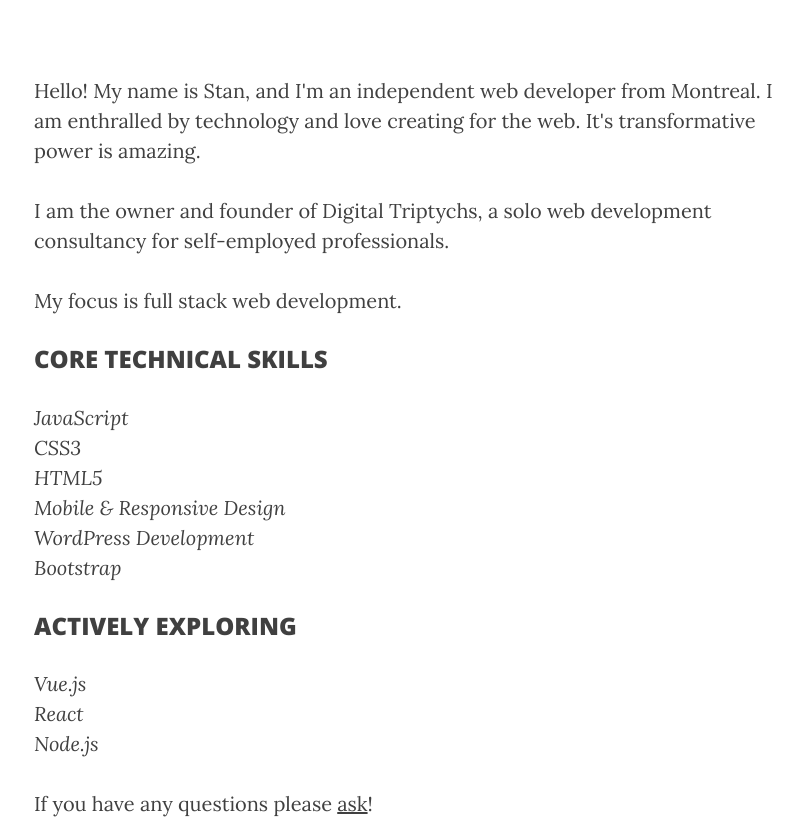
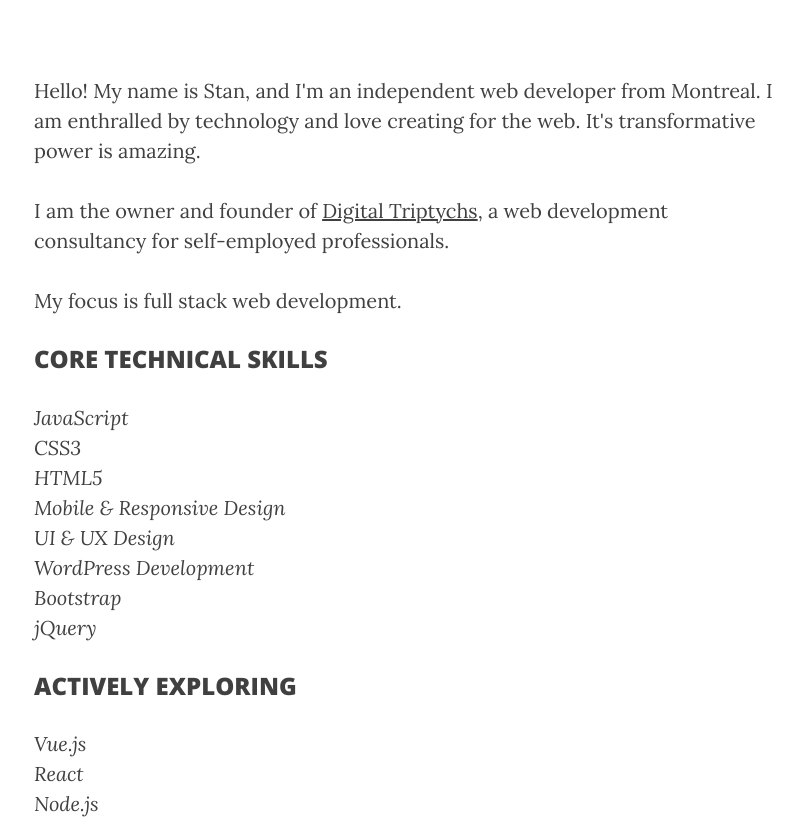
Before and after one commit to stanclarke-jr/stanclarke-jr.github.io, a Jekyll site: the page built from about.html, in a window 1280 px wide and 900 px high, scrolled down 390 px, cut to the strip 62-900 px from the top of the window. Shown: the whole strip, without its empty margins (231-1034 px from the left). Built offline with Jekyll 4.4.1, drawn with Linux system fonts in a browser that asks for light colours; nearby versions of some CDN libraries.

Commit message:
added skills plus minor edit

```diff
--- a/about.html
+++ b/about.html
@@ -7,7 +7,7 @@ header-img: img/about-bg.jpg
 
 <p>Hello! My name is Stan, and I'm an independent web developer from Montreal. I am enthralled by technology and love creating for the web. It's transformative power is amazing.</p>
 
-<p>I am the owner and founder of Digital Triptychs, a solo web development consultancy for self-employed professionals.</p>
+<p>I am the owner and founder of <a href='https://digitaltriptychs.com'>Digital Triptychs</a>, a web development consultancy for self-employed professionals.</p>
 
 <p>My focus is full stack web development.</p>
 
@@ -17,8 +17,10 @@ header-img: img/about-bg.jpg
 CSS3<br />
 HTML5<br>
 Mobile & Responsive Design<br>
+UI & UX Design<br>
 WordPress Development<br>
 Bootstrap<br>
+jQuery<br>
 </em></p>
 
 <h3>ACTIVELY EXPLORING</h3>
```
